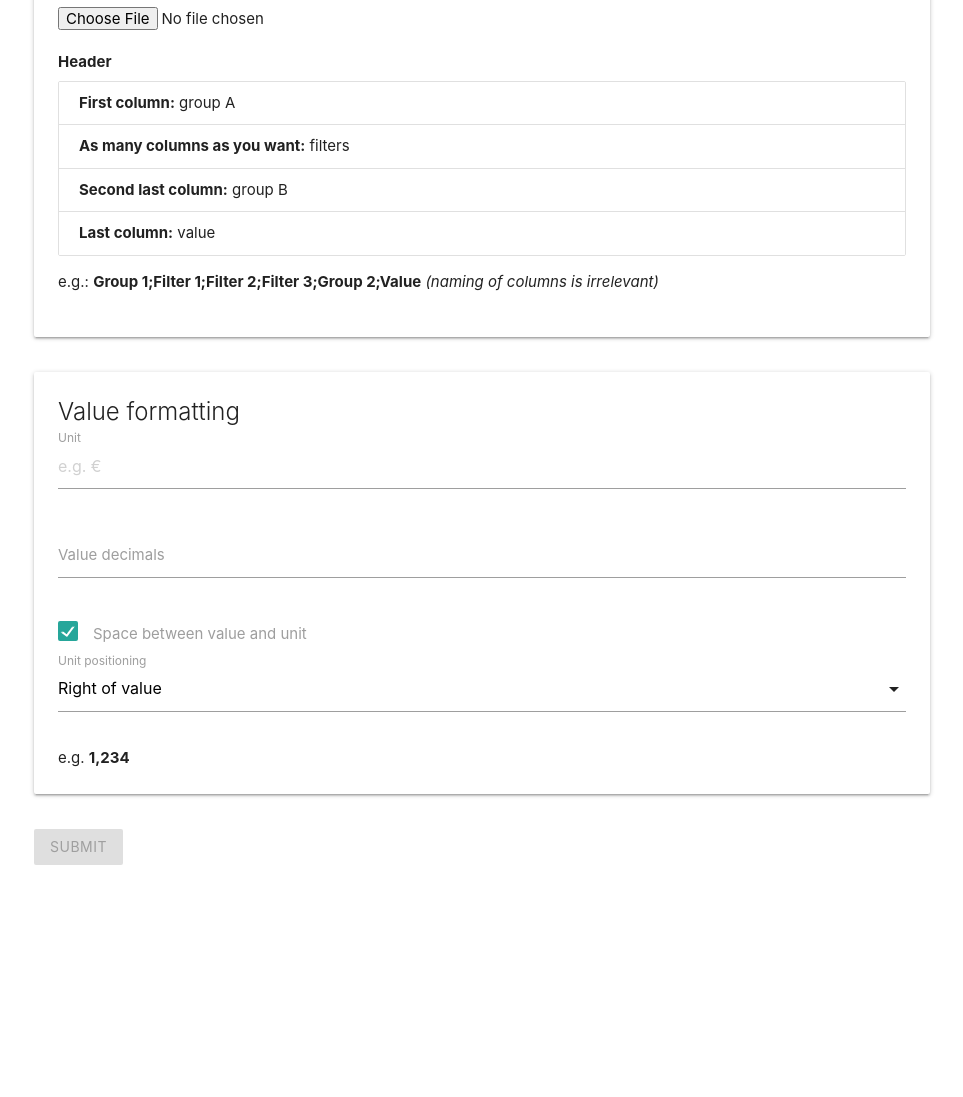
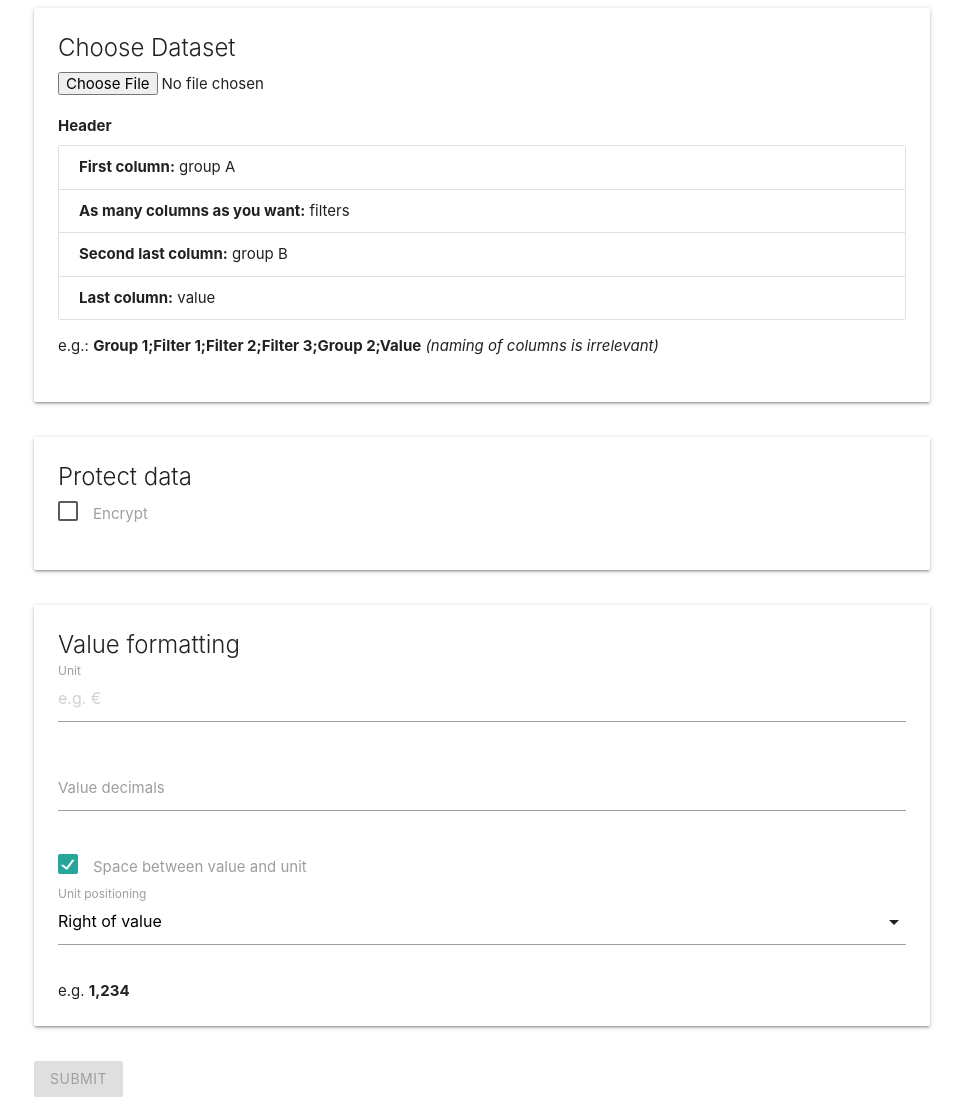
Before and after one commit to complexity-science-hub/dynamic_bicflows, a Flask app: page / in a window 1280 px wide. Shown: the whole page, without its empty margins (158-1121 px from the left). Before the commit the page ends 865 px from the top, so only its background shows below. Run offline with Flask 2, Linux system fonts and the light colour scheme; parts of the project's set-up code (start-up, migrations or seed data) failed here and were passed over.

Commit message:
password protect and encrypt datasets

```diff
--- a/dataset.py
+++ b/dataset.py
@@ -13,3 +13,5 @@
         self.unitPosition = data["unitPosition"];
         self.creationDateTime = datetime.datetime.now()
         self.lastRequestDateTime = datetime.datetime.now()
+        self.encrypt = data["encrypt"]
+        self.hashedPwd = data["pwd"]
--- a/requirements.txt
+++ b/requirements.txt
@@ -8,3 +8,4 @@
 coclust==0.2.1
 ZODB==5.5.1
 BTrees==4.6.0
+pycryptodome==3.8.2
--- a/server.py
+++ b/server.py
@@ -2,7 +2,7 @@
 
 import BTrees
 import transaction
-from flask import Flask, render_template, request
+from flask import Flask, render_template, request, session
 import json
 import pandas as pd
 from BiCluster import *
@@ -10,9 +10,18 @@
 import dataset
 import uuid
 import os
+import base64
+from Crypto.Cipher import AES
+from Crypto.Hash import SHA256
+from Crypto import Random
+from io import StringIO
+
+import hashlib, binascii, os
 
 app = Flask(__name__)
 app.debug = True
+
+app.secret_key = uuid.uuid4().hex
 
 cacheObject = {}
 
@@ -38,11 +47,59 @@
 	return getData(dataId)
 
 
+#@app.route("/isEncrypted/<string:dataId>", methods=['GET'])
+#def isEncrypted(dataId):
+	#if dbRoot.dataSets.has_key(dataId):
+#		return  json.dumps(hasattr(dbRoot.dataSets[dataId], "encrypt") and dbRoot.dataSets[dataId].encrypt)
+	#else:
+#		return  json.dumps(False)
+
+
+@app.route("/authorize/<string:dataId>", methods=['POST'])
+def authorize(dataId):
+	global cacheObject
+
+	if dbRoot.dataSets.has_key(dataId):
+		receivedData = request.get_json()
+
+		pwd = receivedData["pwd"]
+
+		if hasattr(dbRoot.dataSets[dataId], "encrypt") and dbRoot.dataSets[dataId].encrypt:
+			authorized = verify_password(dbRoot.dataSets[dataId].hashedPwd, pwd)
+
+			if (authorized and dataId not in cacheObject):
+				cacheObject[dataId] = {}
+				with open(dbRoot.dataSets[dataId].file, 'rb') as file:
+					cacheObject[dataId]["dataset"] = file.read()
+
+				cacheObject[dataId]["encrypt"] = True
+				cacheObject[dataId]["dataset"] = getDecryptedDataset(cacheObject[dataId], pwd)
+
+			updateLastRequest(dataId)
+		else:
+			authorized = True
+
+		session[dataId] = authorized
+
+		return json.dumps({"authorized": authorized})
+	else:
+		return json.dumps({"authorized": False})
+
+
+def isAuthorized(dataId):
+	if dbRoot.dataSets.has_key(dataId):
+		if hasattr(dbRoot.dataSets[dataId], "encrypt") and dbRoot.dataSets[dataId].encrypt:
+			return session.get(dataId, False) and (dataId in cacheObject)
+
+		return True
+
+	return False
+
+
 @app.route("/<string:dataId>", methods=['GET', 'POST'])
 def dataById(dataId):
 	if dbRoot.dataSets.has_key(dataId):
-		dbRoot.dataSets[dataId].lastRequestDateTime = datetime.datetime.now()
-		transaction.commit()
+		updateLastRequest(dataId)
 		return render_template('index.html')
 	else:
 		return render_template('index.html')
@@ -53,9 +110,18 @@
 	receivedData = request.get_json()
 	uid = uuid.uuid1().hex
 	print("hello dataset, id = " + uid)
+
 	file = os.path.join(curPath, "uploads/" + uid)
-	with open(file, 'wb+') as f:
-		f.write(receivedData["fileData"].encode("utf-8"))
+
+	if "encrypt" in receivedData and receivedData["encrypt"]:
+		with open(file, 'wb+') as f:
+			f.write(encrypt(bytes(receivedData["pwd"], "utf-8"), bytes(receivedData["fileData"], "utf-8"), False))
+
+		# hash password to store in db
+		receivedData["pwd"] = hash_password(receivedData["pwd"])
+	else:
+		with open(file, 'wb+') as f:
+			f.write(receivedData["fileData"].encode("utf-8"))
 
 	dbRoot.dataSets[uid] = dataset.DataSet(receivedData, file)
 	transaction.commit()
@@ -72,6 +138,7 @@
 	res = res + "<th>creationDateTime</th>"
 	res = res + "<th>lastRequestDateTime</th>"
 	res = res + "<th>currently cached</th>"
+	res = res + "<th>password protected</th>"
 	res = res + "</tr>"
 
 	for dataSet in dbRoot.dataSets:
@@ -86,6 +153,11 @@
 		else:
 			res = res + "<td></td>"
 
+		if (hasattr(dbRoot.dataSets[dataSet], "encrypt") and dbRoot.dataSets[dataSet].encrypt):
+			res = res + '<td align="center">x</td>'
+		else:
+			res = res + "<td></td>"
+
 		res = res + "</tr>"
 
 	res = res + "</table>"
@@ -95,7 +167,17 @@
 @app.route("/clearcache", methods=['GET'])
 def clearDataCache():
 	global cacheObject
-	cacheObject = {}
+
+
+	res = ""
+
+	for dataSet in dbRoot.dataSets:
+		if dbRoot.dataSets[dataSet].lastRequestDateTime < datetime.datetime.now() - datetime.timedelta(minutes=2):
+			if (dataSet in cacheObject):
+				del cacheObject[dataSet]
+
+	#cacheObject = {}
+
 	return "cache cleared"
 
 
@@ -138,19 +220,24 @@
 def getData(dataId):
 	global cacheObject
 
+	if not isAuthorized(dataId):
+		return json.dumps({"authorized": False})
+
+	updateLastRequest(dataId)
+
 	if (dataId in cacheObject):
+		#return getDecryptedDataset(cacheObject[dataId], pwd).to_json(orient='records')
 		return cacheObject[dataId]["dataset"].to_json(orient='records')
 
 	if dbRoot.dataSets.has_key(dataId):
+		if hasattr(dbRoot.dataSets[dataId], "encrypt") and dbRoot.dataSets[dataId].encrypt:
+			return json.dumps({"authorized": False}) # authorization required to decrypt dataset
+
 		cacheObject[dataId] = {}
+
 		cacheObject[dataId]["dataset"] = pd.read_csv(dbRoot.dataSets[dataId].file, ";")
-
-		dataKeys = cacheObject[dataId]["dataset"].keys();
-		firstGroupIndex = dataKeys[0]
-		secondGroupIndex = dataKeys[len(dataKeys) - 2]
-
-		cacheObject[dataId]["dataset"][firstGroupIndex] = cacheObject[dataId]["dataset"][firstGroupIndex].astype(str)
-		cacheObject[dataId]["dataset"][secondGroupIndex] = cacheObject[dataId]["dataset"][secondGroupIndex].astype(str)
+		cacheObject[dataId]["dataset"] = prepareDataset(cacheObject[dataId]["dataset"])
+		cacheObject[dataId]["encrypt"] = False
 
 		return cacheObject[dataId]["dataset"].to_json(orient='records')
 	else:
@@ -159,7 +246,12 @@
 
 @app.route("/getClusters/<string:dataId>/<int:numClusters>", methods=['GET', 'POST'])
 def getClusters(dataId, numClusters):
+	if not isAuthorized(dataId):
+		return json.dumps({"authorized": False})
+
 	checkDataCache(dataId)
+
+	updateLastRequest(dataId)
 
 	if request.method == 'GET':
 		cluster_idcs = BiCluster().cluster(cacheObject[dataId]["dataset"], cacheObject[dataId], numClusters)
@@ -177,6 +269,11 @@
 
 @app.route("/getSubClusters/<string:dataId>/<cID>/<int:numClusters>", methods=['GET'])
 def getSubClusters(dataId, cID, numClusters):
+	if not isAuthorized(dataId):
+		return json.dumps({"authorized": False})
+
+	updateLastRequest(dataId)
+
 	print(cID)
 
 	clusterID_array = [int(x) for x in cID.split('.')]
@@ -191,11 +288,82 @@
 
 @app.route("/removeSubClusters/<string:dataId>/<string:cID>/<int:numClusters>", methods=['GET'])
 def removeSubClusters(dataId, cID, numClusters):
+	if not isAuthorized(dataId):
+		return json.dumps({"authorized": False})
+
 	getSubClusters(dataId, cID, numClusters)
 
 	cluster_idcs = BiCluster().removeSubClusters3(cID, cacheObject[dataId])
 	return json.dumps(cluster_idcs)
 
+
+def prepareDataset(data):
+	dataKeys = data.keys();
+	firstGroupIndex = dataKeys[0]
+	secondGroupIndex = dataKeys[len(dataKeys) - 2]
+
+	data[firstGroupIndex] = data[firstGroupIndex].astype(str)
+	data[secondGroupIndex] = data[secondGroupIndex].astype(str)
+
+	return data
+
+def getDecryptedDataset(data, pwd):
+	if data["encrypt"]:
+		decrypted = StringIO(decrypt(bytes(pwd, "utf-8"), data["dataset"], False).decode("utf-8"))
+		decrypted = pd.read_csv(decrypted, sep=";")
+
+		decrypted = prepareDataset(decrypted)
+
+		return decrypted
+
+	return data["dataset"]
+
+
+def encrypt(key, source, encode=True):
+    key = SHA256.new(key).digest()  # use SHA-256 over our key to get a proper-sized AES key
+    IV = Random.new().read(AES.block_size)  # generate IV
+    encryptor = AES.new(key, AES.MODE_CBC, IV)
+    padding = AES.block_size - len(source) % AES.block_size  # calculate needed padding
+    source += bytes([padding]) * padding  # Python 2.x: source += chr(padding) * padding
+    data = IV + encryptor.encrypt(source)  # store the IV at the beginning and encrypt
+    return base64.b64encode(data).decode("latin-1") if encode else data
+
+
+def decrypt(key, source, decode=True):
+    if decode:
+        source = base64.b64decode(source.encode("latin-1"))
+    key = SHA256.new(key).digest()  # use SHA-256 over our key to get a proper-sized AES key
+    IV = source[:AES.block_size]  # extract the IV from the beginning
+    decryptor = AES.new(key, AES.MODE_CBC, IV)
+    data = decryptor.decrypt(source[AES.block_size:])  # decrypt
+    padding = data[-1]  # pick the padding value from the end; Python 2.x: ord(data[-1])
+    if data[-padding:] != bytes([padding]) * padding:  # Python 2.x: chr(padding) * padding
+        raise ValueError("Invalid padding...")
+    return data[:-padding]  # remove the padding
+
+
+def hash_password(password):
+	salt = hashlib.sha256(os.urandom(60)).hexdigest().encode('ascii')
+	pwdhash = hashlib.pbkdf2_hmac('sha512', password.encode('utf-8'),
+								  salt, 100000)
+	pwdhash = binascii.hexlify(pwdhash)
+	return (salt + pwdhash).decode('ascii')
+
+
+def verify_password(stored_password, provided_password):
+	salt = stored_password[:64]
+	stored_password = stored_password[64:]
+	pwdhash = hashlib.pbkdf2_hmac('sha512',
+								  provided_password.encode('utf-8'),
+								  salt.encode('ascii'),
+								  100000)
+	pwdhash = binascii.hexlify(pwdhash).decode('ascii')
+	return pwdhash == stored_password
+
+def updateLastRequest(dataId):
+	if dbRoot.dataSets.has_key(dataId):
+		dbRoot.dataSets[dataId].lastRequestDateTime = datetime.datetime.now()
+		transaction.commit()
 
 # @app.route("/setNumClusters", methods=['POST'])
 # def setNumClusters():
@@ -203,6 +371,10 @@
 # 	return ""
 
 
+def dump(obj):
+  for attr in dir(obj):
+    print("obj.%s = %r" % (attr, getattr(obj, attr)))
+
 if __name__ == "__main__":
 	# app.run()
 	# app.run(host='0.0.0.0',port=5000)
--- a/static/js/dataupload.js
+++ b/static/js/dataupload.js
@@ -36,6 +36,12 @@
     const formatPreview = document.getElementById('formatPreview');
     const urlInfoModal = document.getElementById('urlInfoModal');
     const urlInfoModalText = document.getElementById('urlInfoModalText');
+    const encrypt = document.getElementById('encrypt');
+    const pwdArea = document.getElementById('pwdArea');
+    const pwd = document.getElementById('pwd');
+
+    encrypt.addEventListener('input', toggleEncrypt, false);
+    toggleEncrypt();
 
     unit.addEventListener('input', updateFormatPreview, false);
     decimals.addEventListener('input', updateFormatPreview, false);
@@ -46,6 +52,14 @@
 
     function fileSelected(evt) {
         submitBtn.disabled = false;
+    }
+
+    function toggleEncrypt(evt) {
+        if (encrypt.checked) {
+            pwdArea.classList.remove("hide");
+        } else {
+            pwdArea.classList.add("hide");
+        }
     }
 
     function updateFormatPreview(evt) {
@@ -73,7 +87,7 @@
             }
         }
 
-        formatPreview.innerHTML = res;
+        formatPreview.textContent = res;
     }
 
     function submit(evt) {
@@ -91,6 +105,8 @@
         sendData.decimals = decimals.value;
         sendData.unitSpace = unitSpace.checked;
         sendData.unitPosition = unitPosition.value;
+        sendData.encrypt = encrypt.checked;
+        sendData.pwd = pwd.value;
 
         console.log(JSON.stringify(sendData));
 
--- a/templates/dataupload.html
+++ b/templates/dataupload.html
@@ -7,7 +7,7 @@
     <link rel="stylesheet" href="{{ url_for('static',filename='lib/css/Materialize/materialize.min.css') }}">
 </head>
 <body>
-<div class="dataupload-wrapper valign-wrapper">
+<div class="dataupload-wrapper">
     <div class="container">
         <div class="row">
             <div class="card">
@@ -26,6 +26,25 @@
                                 <li class="collection-item"><b>Last column:</b> value</li>
                             </ul>
                             e.g.: <b>Group 1;Filter 1;Filter 2;Filter 3;Group 2;Value</b> <i>(naming of columns is irrelevant)</i>
+                        </div>
+                    </form>
+                </div>
+            </div>
+        </div>
+        <div class="row">
+            <div class="card">
+                <div class="card-content">
+                  <span class="card-title">Protect data</span>
+                    <form>
+                        <div class="row">
+                            <label>
+                                <input id="encrypt" type="checkbox" class="filled-in"/>
+                                <span>Encrypt</span>
+                            </label>
+                            <div id="pwdArea" class="input-field hide">
+                              <input id="pwd" type="password">
+                              <label for="pwd">Password</label>
+                            </div>
                         </div>
                     </form>
                 </div>
```
Also changed, not shown: static/js/init.js (+47 -0 lines), static/js/sankey.js (+17 -3 lines), templates/index.html (+15 -0 lines).
